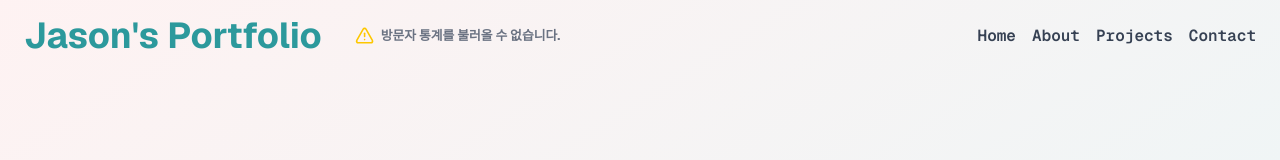
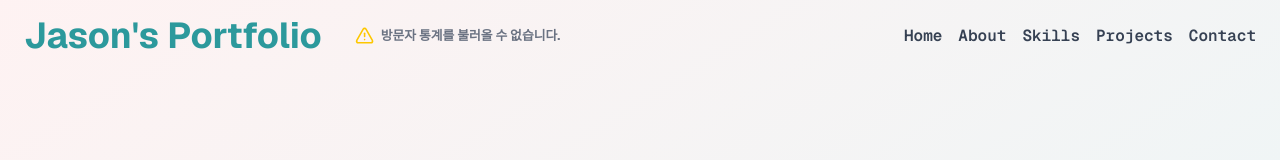
Before and after one commit to wodus1201/portfolio, a Next.js app: page / in a window 1280 px wide. Shown: the top 160 px of the page. Built offline with nearby package versions, Linux system fonts and the light colour scheme; no server answers.

Commit message:
chore: 내비게이션 및 페이지 구성 요소 업데이트 및 스크롤 위치 조정
- Navigation 컴포넌트에 'Skills' 항목 추가
- Hero 컴포넌트의 스크롤 함수에 오프셋 추가로 스크롤 위치 조정

```diff
--- a/src/app/page.tsx
+++ b/src/app/page.tsx
@@ -26,7 +26,7 @@ export default function Home() {
       <div id="about">
         <About />
       </div>
-      <div id="skill">
+      <div id="skills">
         <Skill />
       </div>
       <div id="projects">
--- a/src/components/Hero.tsx
+++ b/src/components/Hero.tsx
@@ -59,12 +59,12 @@ export default function Hero() {
           박재연입니다.
         </h1>
         <div className="flex flex-col sm:flex-row gap-4 justify-center w-full mx-auto">
-          <Button onClick={() => scrollToSection("projects")} className="w-full sm:w-auto min-w-[160px] sm:min-w-0">
+          <Button onClick={() => scrollToSection("projects", 72)} className="w-full sm:w-auto min-w-[160px] sm:min-w-0">
             프로젝트 보기
           </Button>
           <Button
             variant="outline"
-            onClick={() => scrollToSection("contact")}
+            onClick={() => scrollToSection("contact", 72)}
             className="w-full sm:w-auto min-w-[160px] sm:min-w-0"
           >
             연락하기
--- a/src/components/Navigation.tsx
+++ b/src/components/Navigation.tsx
@@ -22,6 +22,7 @@ export default function Navigation() {
               {[
                 { id: "hero", label: "Home" },
                 { id: "about", label: "About" },
+                { id: "skills", label: "Skills" },
                 { id: "projects", label: "Projects" },
                 { id: "contact", label: "Contact" },
               ].map(item => (
```
